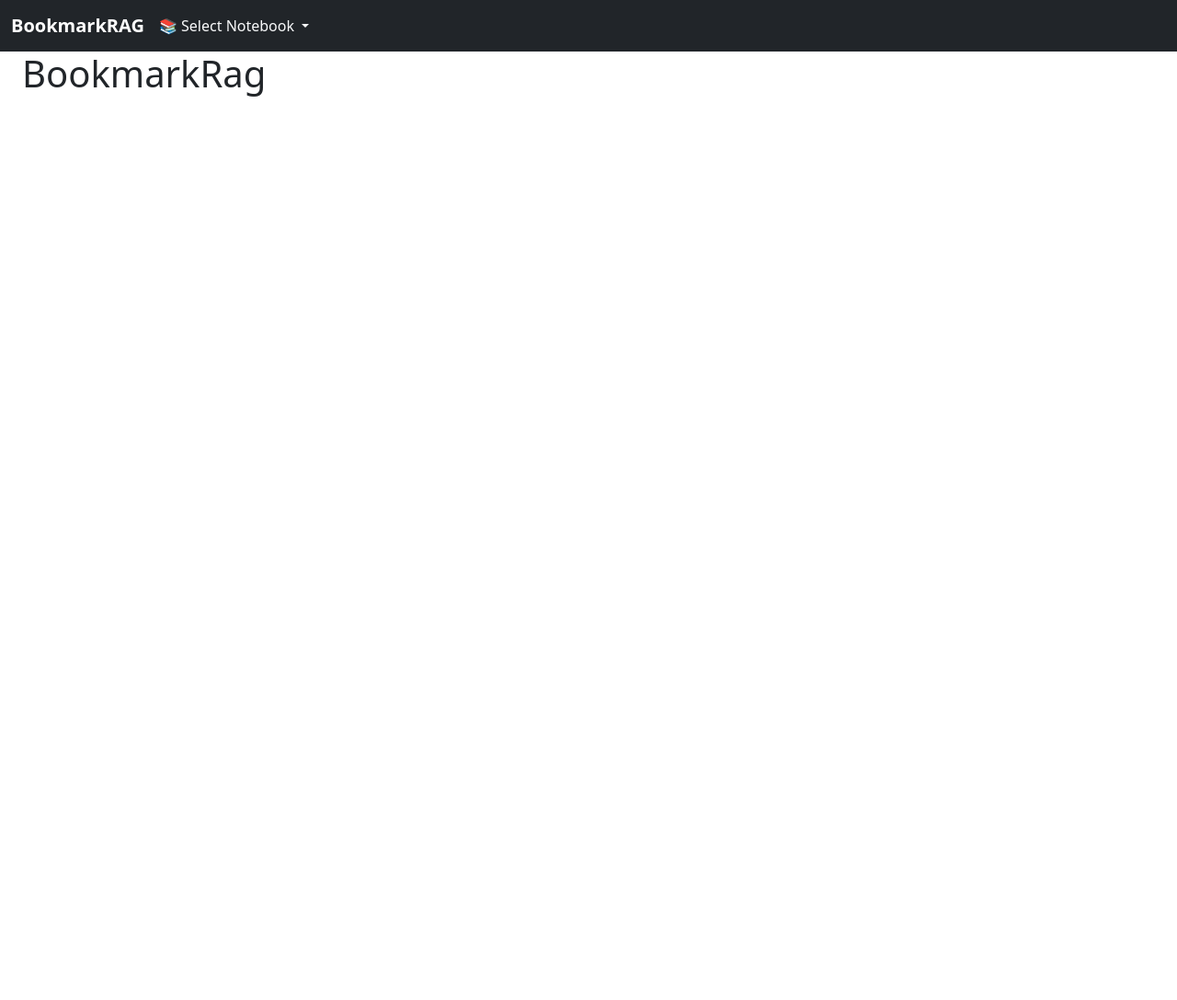
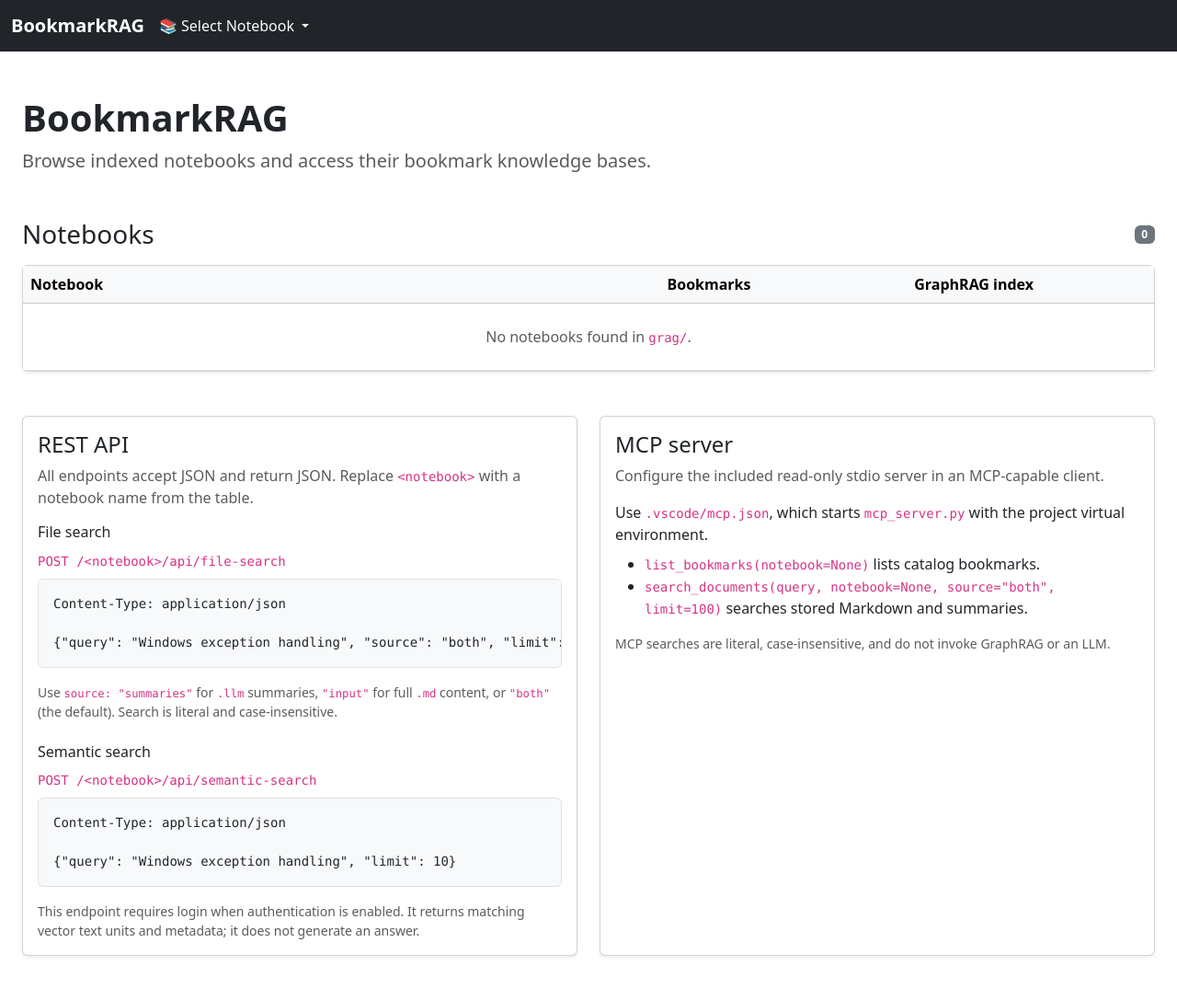
Before and after one commit to dobin/bookmarkRag, a Flask app: page / in a window 1280 px wide. Shown: the whole page at 92% size. Before the commit the page ends 105 px from the top, so only its background shows below. Run offline with Flask 3, Linux system fonts and the light colour scheme; parts of the project's set-up code (start-up, migrations or seed data) failed here and were passed over.

Commit message:
feature: REST search & index description

```diff
--- a/app.py
+++ b/app.py
@@ -13,6 +13,7 @@ from bookmark_store import (
     bookmark_urls_for_filename,
     input_dir,
     load_bookmarks,
+    search_documents,
     summary_exists,
     summary_path,
 )
@@ -280,7 +281,18 @@ def logout():
 
 @app.route("/")
 def index():
-    return render_template("index.html", notebooks=NOTEBOOKS)
+    notebook_rows = []
+    for notebook in NOTEBOOKS:
+        bookmarks = load_bookmarks(notebook)
+        status = _graphrag_status(notebook)
+        notebook_rows.append({
+            "name": notebook,
+            "bookmarks": len(bookmarks),
+            "scraped": sum(bookmark["scraped"] for bookmark in bookmarks),
+            "summarized": sum(bookmark["summarized"] for bookmark in bookmarks),
+            "status": status,
+        })
+    return render_template("index.html", notebook_rows=notebook_rows)
 
 
 @app.route("/<notebook>/ask", methods=["GET"])
@@ -638,6 +650,39 @@ def search(notebook: str):
     )
 
 
+@app.route("/<notebook>/api/file-search", methods=["POST"])
+def file_search_api(notebook: str):
+    """Return literal matches from stored summaries and/or Markdown content."""
+    if notebook not in NOTEBOOKS:
+        abort(404)
+    if not request.is_json:
+        return jsonify(error="invalid_request", message="Content-Type must be application/json"), 400
+
+    data = request.get_json(silent=True)
+    if not isinstance(data, dict):
+        return jsonify(error="invalid_request", message="JSON body must be an object"), 400
+
+    try:
+        query = data.get("query")
+        source = data.get("source", "both")
+        limit = data.get("limit", 100)
+        if not isinstance(query, str):
+            raise BookmarkStoreError("query must be a string")
+        if not isinstance(source, str):
+            raise BookmarkStoreError("source must be 'summaries', 'input', or 'both'")
+        if not isinstance(limit, int):
+            raise BookmarkStoreError("limit must be an integer from 1 to 1000")
+        result = search_documents(
+            query,
+            notebook=notebook,
+            source=source,
+            limit=limit,
+        )
+    except BookmarkStoreError as exc:
+        return jsonify(error="invalid_request", message=str(exc)), 400
+    return jsonify(result)
+
+
 @app.route("/<notebook>/api/semantic-search", methods=["POST"])
 @api_login_required
 def semantic_search_api(notebook: str):
--- a/templates/index.html
+++ b/templates/index.html
@@ -3,5 +3,96 @@
 {% block title %}BookmarkRAG{% endblock %}
 
 {% block content %}
-<h1> BookmarkRag </h1>
+<div class="py-4 py-lg-5">
+	<div class="mb-5">
+		<h1 class="display-6 fw-bold">BookmarkRAG</h1>
+		<p class="lead text-muted mb-0">Browse indexed notebooks and access their bookmark knowledge bases.</p>
+	</div>
+
+	<section class="mb-5" aria-labelledby="notebooks-heading">
+		<div class="d-flex align-items-center justify-content-between mb-3">
+			<h2 id="notebooks-heading" class="h3 mb-0">Notebooks</h2>
+			<span class="badge text-bg-secondary">{{ notebook_rows|length }}</span>
+		</div>
+		<div class="card shadow-sm">
+			<div class="table-responsive">
+				<table class="table table-hover align-middle mb-0">
+					<colgroup>
+						<col style="width: 45%;">
+						<col style="width: 20%;">
+						<col style="width: 25%;">
+						<col style="width: 10%;">
+					</colgroup>
+					<thead class="table-light">
+						<tr>
+							<th scope="col">Notebook</th>
+							<th scope="col" class="text-end">Bookmarks</th>
+							<th scope="col" class="text-end">GraphRAG index</th>
+							<th scope="col"><span class="visually-hidden">Open notebook</span></th>
+						</tr>
+					</thead>
+					<tbody>
+						{% for notebook in notebook_rows %}
+						<tr>
+							<th scope="row"><a class="text-decoration-none" href="{{ url_for('ask', notebook=notebook.name) }}">{{ notebook.name }}</a></th>
+							<td class="text-end">{{ notebook.bookmarks }}</td>
+							<td class="text-end">
+								{% if notebook.status.ready %}
+									{% if notebook.status.documents is not none %}
+										<span class="small text-muted ms-1">{{ notebook.status.documents }} documents</span>
+									{% endif %}
+                                    <span class="badge text-bg-success">Ready</span>
+								{% else %}
+									<span class="badge text-bg-secondary">Not indexed</span>
+								{% endif %}
+							</td>
+							<td class="text-end"><a class="btn btn-sm btn-primary" href="{{ url_for('ask', notebook=notebook.name) }}">Open</a></td>
+						</tr>
+						{% else %}
+						<tr><td colspan="4" class="text-center text-muted py-4">No notebooks found in <code>grag/</code>.</td></tr>
+						{% endfor %}
+					</tbody>
+				</table>
+			</div>
+		</div>
+	</section>
+
+	<div class="row g-4">
+		<section class="col-lg-6" aria-labelledby="rest-heading">
+			<div class="card h-100 shadow-sm">
+				<div class="card-body">
+					<h2 id="rest-heading" class="h4">REST API</h2>
+					<p class="text-muted">All endpoints accept JSON and return JSON. Replace <code>&lt;notebook&gt;</code> with a notebook name from the table.</p>
+					<h3 class="h6 mt-3">File search</h3>
+					<p class="mb-2"><code>POST /&lt;notebook&gt;/api/file-search</code></p>
+					<pre class="bg-body-tertiary border rounded p-3"><code>Content-Type: application/json
+
+{"query": "Windows exception handling", "source": "both", "limit": 100}</code></pre>
+					<p class="small text-muted">Use <code>source: "summaries"</code> for <code>.llm</code> summaries, <code>"input"</code> for full <code>.md</code> content, or <code>"both"</code> (the default). Search is literal and case-insensitive.</p>
+					<h3 class="h6 mt-4">Semantic search</h3>
+					<p class="mb-2"><code>POST /&lt;notebook&gt;/api/semantic-search</code></p>
+					<pre class="bg-body-tertiary border rounded p-3 mb-0"><code>Content-Type: application/json
+
+{"query": "Windows exception handling", "limit": 10}</code></pre>
+					<p class="small text-muted mt-3 mb-0">This endpoint requires login when authentication is enabled. It returns matching vector text units and metadata; it does not generate an answer.</p>
+				</div>
+			</div>
+		</section>
+
+		<section class="col-lg-6" aria-labelledby="mcp-heading">
+			<div class="card h-100 shadow-sm">
+				<div class="card-body">
+					<h2 id="mcp-heading" class="h4">MCP server</h2>
+					<p class="text-muted">Configure the included read-only stdio server in an MCP-capable client.</p>
+					<p class="mb-2">Use <code>.vscode/mcp.json</code>, which starts <code>mcp_server.py</code> with the project virtual environment.</p>
+					<ul class="mb-0">
+						<li><code>list_bookmarks(notebook=None)</code> lists catalog bookmarks.</li>
+						<li><code>search_documents(query, notebook=None, source="both", limit=100)</code> searches stored Markdown and summaries.</li>
+					</ul>
+					<p class="small text-muted mt-3 mb-0">MCP searches are literal, case-insensitive, and do not invoke GraphRAG or an LLM.</p>
+				</div>
+			</div>
+		</section>
+	</div>
+</div>
 {% endblock %}
```
Also changed, not shown: tests/test_semantic_search_api.py (+18 -0 lines).
